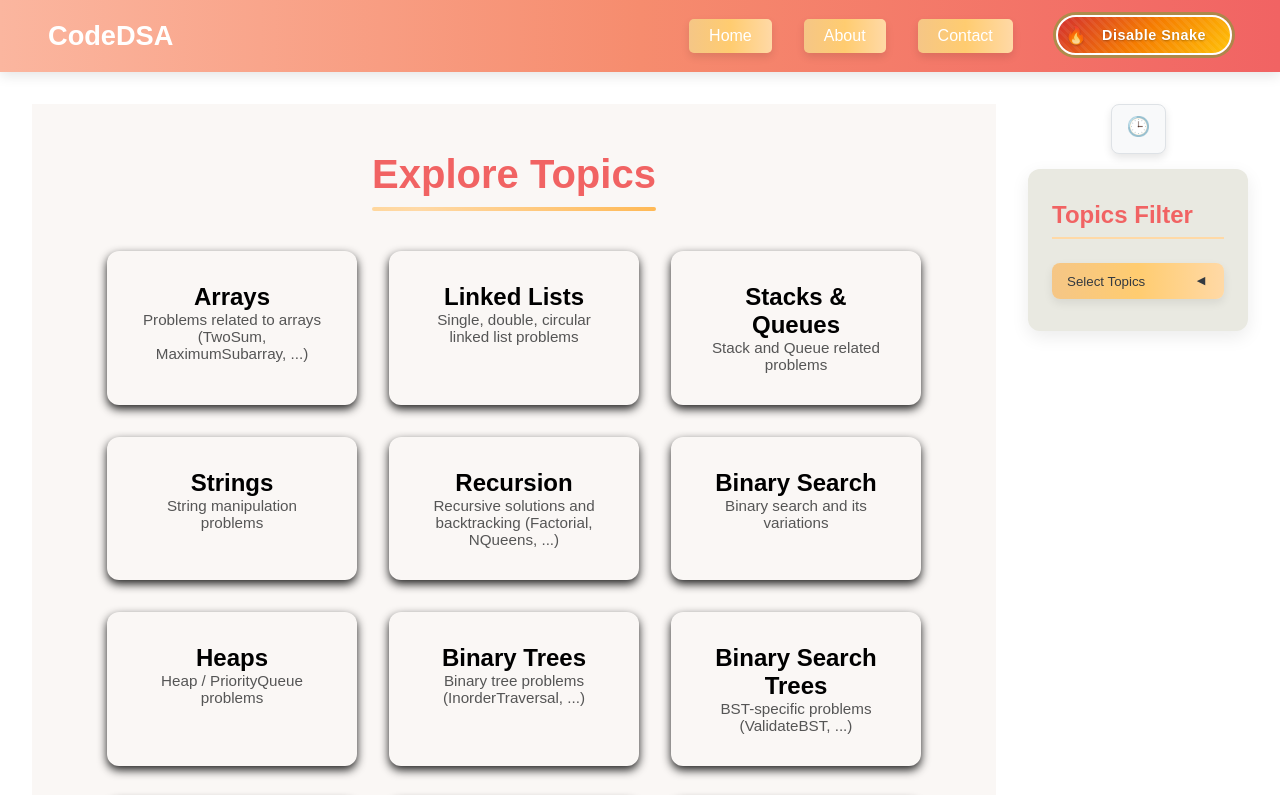
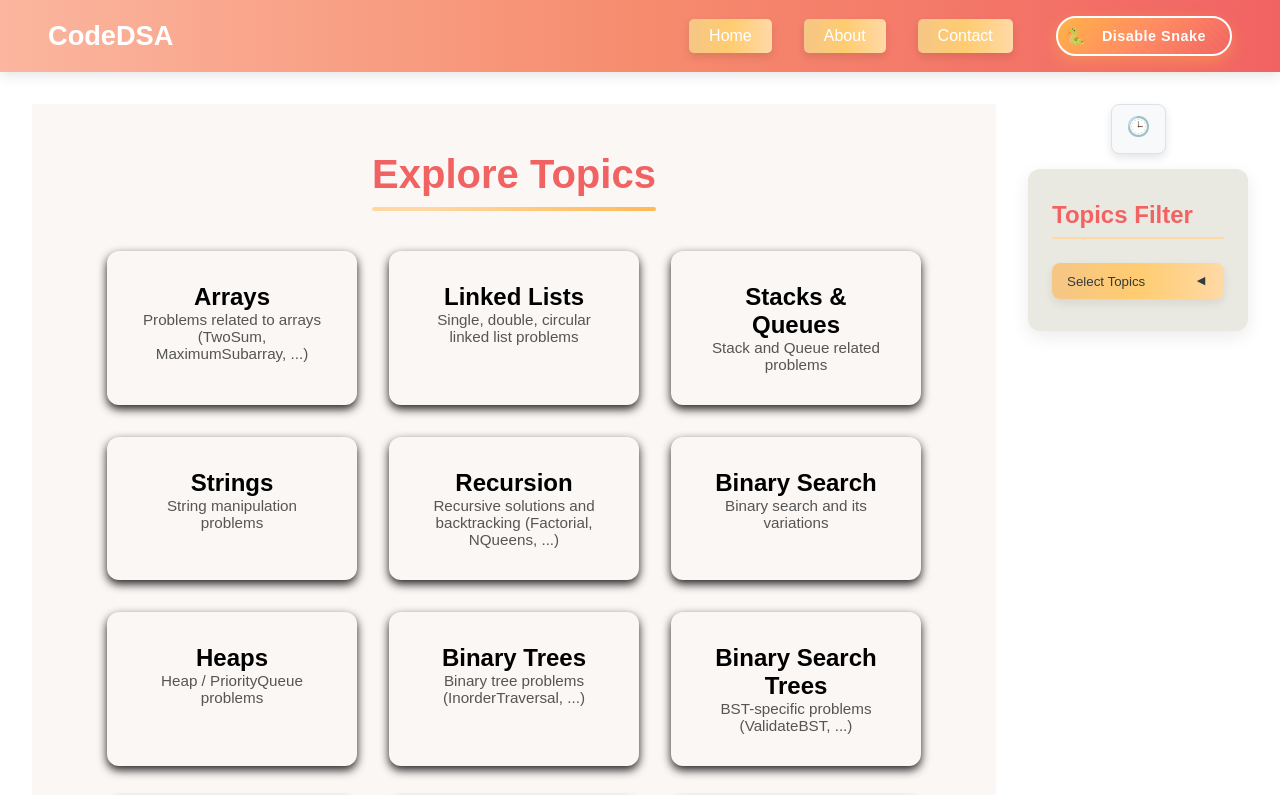
Before and after one commit to sharad1224/DSA-Patterns-and-Problems, a website: page index.html in a window 1280 px wide. Both pictures are taken after a click on the button "Snake Cursor". Shown: the top 795 px of the page. Drawn offline with Linux system fonts and the light colour scheme.

Commit message:
Refactor snake button styles for improved design and hover effects

```diff
--- a/CSS/snake.css
+++ b/CSS/snake.css
@@ -38,21 +38,16 @@ body.snake-cursor {
   padding: 10px 24px;
   font-size: 0.9rem;
   font-weight: 600;
-  border: 2px solid transparent;
+  border: 2px solid #ffb347;
   border-radius: 25px; /* Pill-shaped for snake-like appearance */
   cursor: pointer;
-  background: linear-gradient(
-    135deg,
-    #2d5016,
-    #4a7c23,
-    #6ba82f
-  ); /* Snake green gradient */
-  color: #fff;
-  box-shadow: 0 4px 12px rgba(45, 80, 22, 0.3);
+  background: #fff;
+  color: #ffb347;
+  box-shadow: 0 4px 12px rgba(255, 179, 71, 0.2);
   transition: all 0.4s cubic-bezier(0.4, 0, 0.2, 1);
   position: relative;
   overflow: hidden;
-  text-shadow: 0 1px 2px rgba(0, 0, 0, 0.3);
+  text-shadow: none;
   letter-spacing: 0.5px;
 }
 
@@ -68,8 +63,8 @@ body.snake-cursor {
     45deg,
     transparent,
     transparent 3px,
-    rgba(255, 255, 255, 0.1) 3px,
-    rgba(255, 255, 255, 0.1) 6px
+    rgba(255, 179, 71, 0.1) 3px,
+    rgba(255, 179, 71, 0.1) 6px
   );
   opacity: 0.6;
   pointer-events: none;
@@ -89,57 +84,55 @@ body.snake-cursor {
 /* Hover state - slither effect */
 .snake-btn:hover {
   transform: translateY(-2px) scale(1.05);
-  box-shadow: 0 8px 20px rgba(45, 80, 22, 0.4);
-  background: linear-gradient(135deg, #4a7c23, #6ba82f, #8bc34a);
-  border-color: rgba(255, 255, 255, 0.2);
-  animation: slither 0.6s ease-in-out;
+  box-shadow: 0 8px 20px rgba(255, 179, 71, 0.3);
+  background: linear-gradient(135deg, #ffcc70, #ffb347);
+  border-color: #ff8a65;
+  color: #fff;
+  animation: slither 0.8s ease-in-out;
 }
 
-/* Active (when enabled) - vibrant snake colors */
+/* Active (when enabled) - vibrant orange colors */
 .snake-btn.active {
   background: linear-gradient(
     135deg,
-    #d32f2f,
-    #f57c00,
-    #ffc107
-  ); /* Bright snake warning colors */
-  box-shadow: 0 6px 16px rgba(211, 47, 47, 0.4);
-  border-color: rgba(255, 255, 255, 0.3);
-  animation: wiggle 0.8s ease-in-out infinite alternate;
-}
-
-.snake-btn.active::after {
-  content: '🔥';
-  animation: pulse 1s ease-in-out infinite;
+    #ffb347,
+    #ff8a65,
+    #f16363
+  );
+  color: #fff;
+  border-color: #ffffff;
+  box-shadow: 0 6px 16px rgba(255, 179, 71, 0.4);
 }
 
 /* Focus state for accessibility */
 .snake-btn:focus {
   outline: none;
-  border-color: #fff;
-  box-shadow: 0 0 0 3px rgba(107, 168, 47, 0.5);
+  border-color: #ffffff;
 }
 
 /* Keyboard navigation support */
 .snake-btn:focus-visible {
-  border-color: #ffeb3b;
-  box-shadow: 0 0 0 3px rgba(255, 235, 59, 0.6);
+  border-color: #ff8a65;
+  box-shadow: 0 0 0 3px rgba(255, 138, 101, 0.6);
 }
 
 /* High contrast mode support */
 @media (prefers-contrast: high) {
   .snake-btn {
-    border: 2px solid #fff;
-    background: #2d5016;
+    border: 2px solid #ffb347;
+    background: #fff;
+    color: #ffb347;
   }
 
   .snake-btn:hover {
-    background: #4a7c23;
+    background: #ffcc70;
+    color: #fff;
   }
 
   .snake-btn.active {
-    background: #d32f2f;
-    border-color: #fff;
+    background: #ffb347;
+    color: #fff;
+    border-color: #ffffff;
   }
 }
 
@@ -161,15 +154,23 @@ body.snake-cursor {
 
 /* Slither animation */
 @keyframes slither {
-  0%,
+  0% {
+    transform: translateY(-2px) scale(1.05) skewX(0deg) rotateZ(0deg);
+  }
+  20% {
+    transform: translateY(-3px) scale(1.06) skewX(2deg) rotateZ(0.5deg);
+  }
+  40% {
+    transform: translateY(-2px) scale(1.05) skewX(0deg) rotateZ(0deg);
+  }
+  60% {
+    transform: translateY(-3px) scale(1.06) skewX(-2deg) rotateZ(-0.5deg);
+  }
+  80% {
+    transform: translateY(-2px) scale(1.05) skewX(0deg) rotateZ(0deg);
+  }
   100% {
-    transform: translateY(-2px) scale(1.05) skewX(0deg);
-  }
-  25% {
-    transform: translateY(-2px) scale(1.05) skewX(1deg);
-  }
-  75% {
-    transform: translateY(-2px) scale(1.05) skewX(-1deg);
+    transform: translateY(-2px) scale(1.05) skewX(0deg) rotateZ(0deg);
   }
 }
 
```
